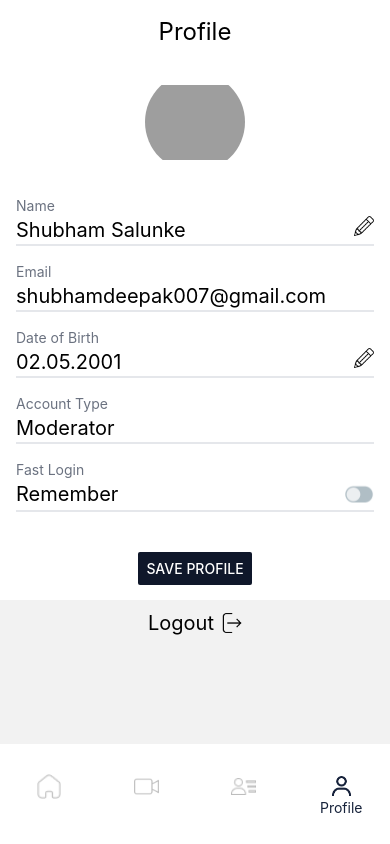
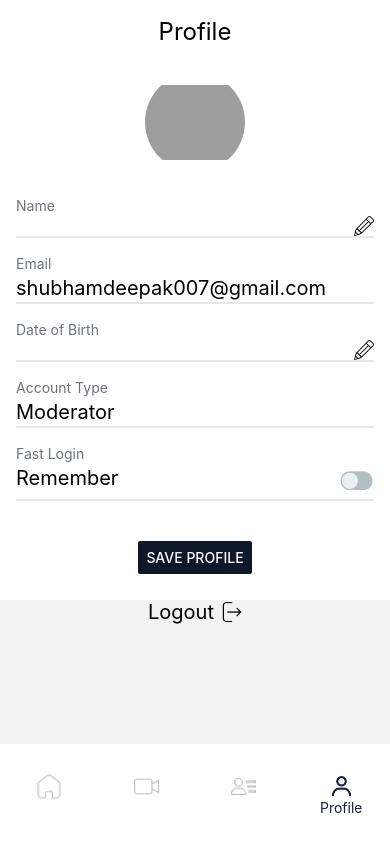
Before and after one commit to PruthviPatel2001/droneSwarm, a React Native app: screen /Profile in a window 390 px wide. Built offline with nearby package versions, Linux system fonts and the light colour scheme; grey boxes are pictures that could not be loaded.

Commit message:
Removed Static elements from Profile Page

```diff
--- a/screens/Profile.jsx
+++ b/screens/Profile.jsx
@@ -1,4 +1,15 @@
-import {SafeAreaView, Text, View, StyleSheet, Platform, StatusBar, Dimensions, Image, Button} from "react-native";
+import {
+    SafeAreaView,
+    Text,
+    View,
+    StyleSheet,
+    Platform,
+    StatusBar,
+    Dimensions,
+    Image,
+    Button,
+    TextInput
+} from "react-native";
 
 import React from "react";
 import icons from "../constants/icons";
@@ -27,8 +38,11 @@ const Profile = () => {
             </View>
             <View className='mx-4 text-left mt-6'>
                 <Text className='text-sm text-gray-500'>Name</Text>
-                <View className='flex flex-row justify-between border-solid border-b-2 border-gray-200'>
-                    <Text className='text-xl'>Shubham Salunke</Text>
+                <View className='flex flex-row justify-center items-center w-full border-solid border-b-2 border-gray-200'>
+                    <TextInput
+                        className='flex flex-row w-full'
+                        value=''
+                    />
                     <Image
                         source={icons.edit}
                         style={{
@@ -41,8 +55,11 @@ const Profile = () => {
                 <Text className='text-sm text-gray-500 mt-4'>Email</Text>
                 <Text className='text-xl border-solid border-b-2 border-gray-200'>shubhamdeepak007@gmail.com</Text>
                 <Text className='text-sm text-gray-500 mt-4'>Date of Birth</Text>
-                <View className='flex flex-row justify-between border-solid border-b-2 border-gray-200'>
-                    <Text className='text-xl'>02.05.2001</Text>
+                <View className='flex flex-row justify-center items-center w-full border-solid border-b-2 border-gray-200'>
+                    <TextInput
+                        className='flex flex-row w-full'
+                        value=''
+                    />
                     <Image
                         source={icons.edit}
                         style={{
@@ -60,8 +77,8 @@ const Profile = () => {
                     <Image
                         source={icons.toggle}
                         style={{
-                            width: 30,
-                            height: 30,
+                            width: 35,
+                            height: 35,
                         }}
                         resizeMode='contain'
                     />
@@ -96,5 +113,5 @@ const styles = StyleSheet.create({
         marginTop: Platform.OS === 'android' ? StatusBar.currentHeight : 0,
         height: Dimensions.get("screen").height,
         backgroundColor: '#ffffff'
-    }
+    },
 })
```
